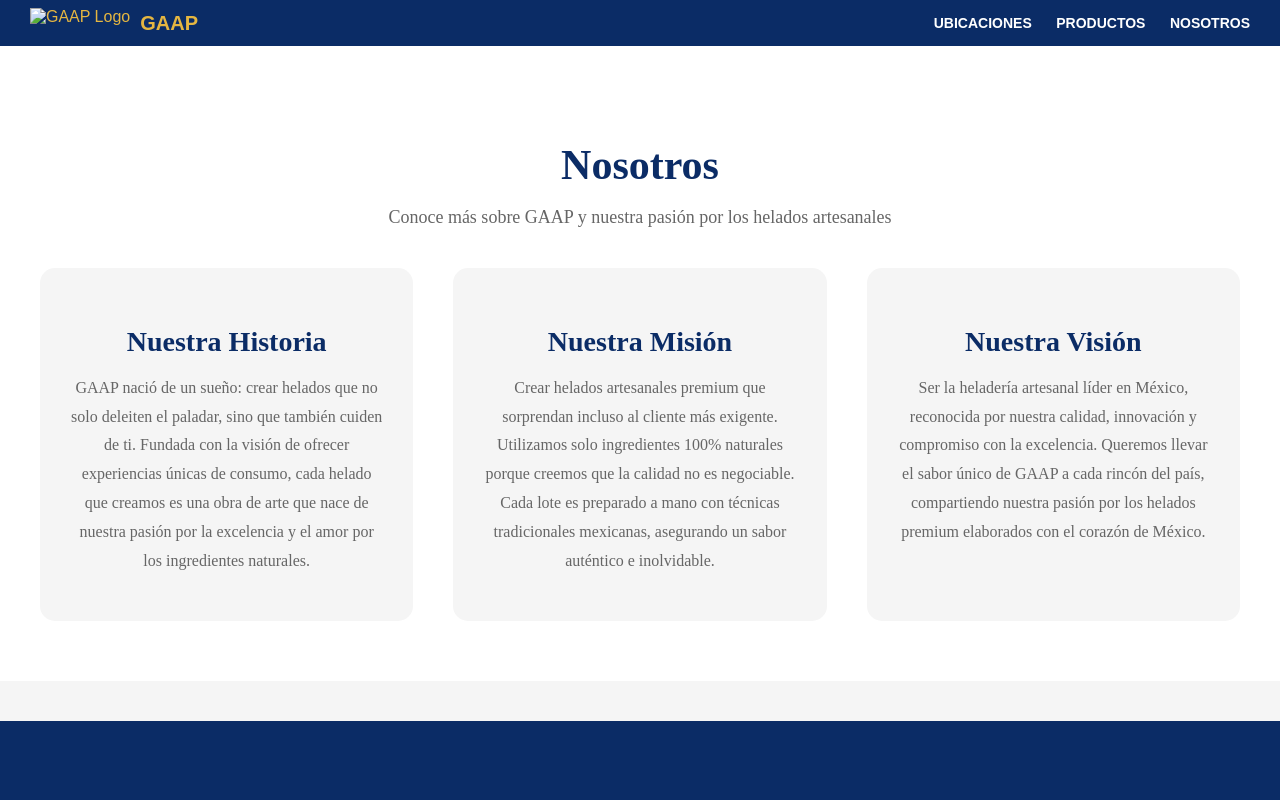
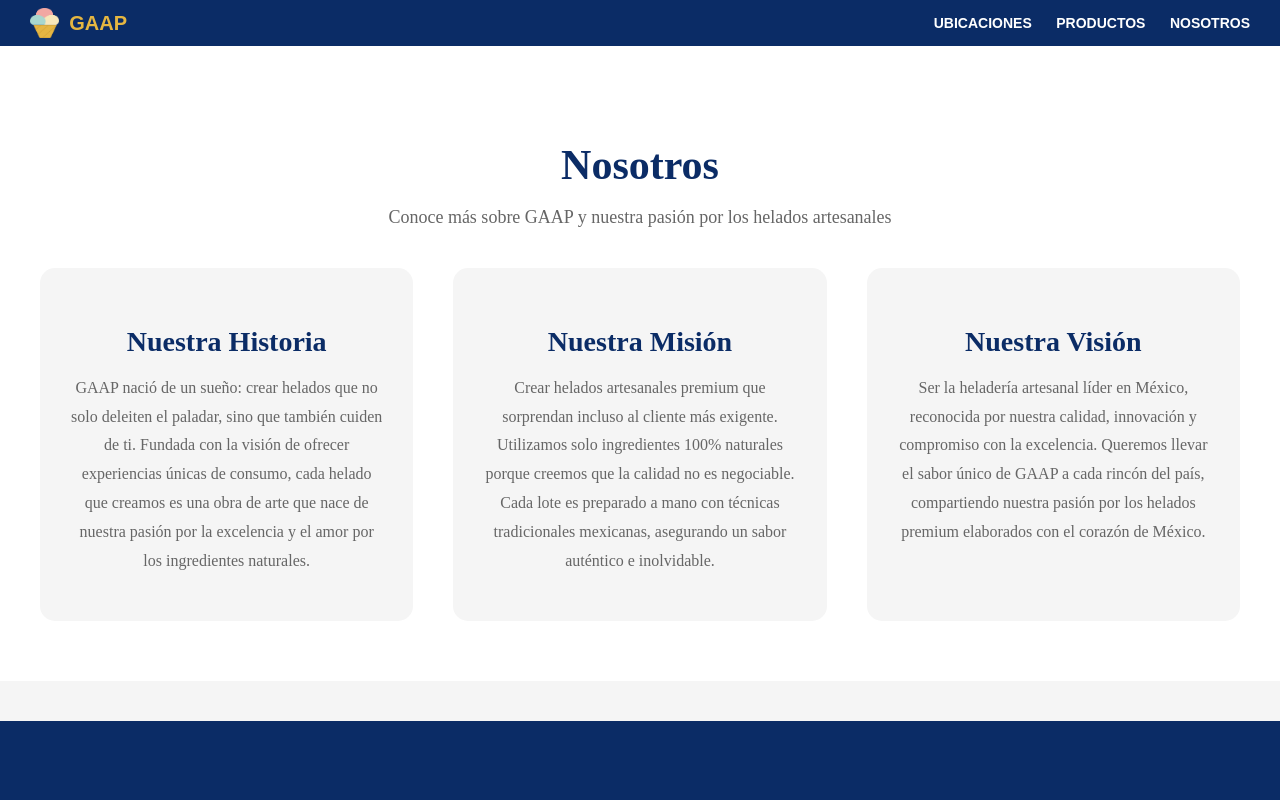
Before and after one commit to Gu1ll3rmo/pagina-web-GaaP, a plain HTML site: page pages/nosotros.html in a window 1280 px wide. Shown: the top 800 px of the page. Drawn offline with Linux system fonts and the light colour scheme; a web font is replaced by a local one.

Commit message:
Add logo on all pages

```diff
--- a/pages/nosotros.html
+++ b/pages/nosotros.html
@@ -63,8 +63,8 @@
 
 <header>
     <div class="logo-container">
-        <a href="landing.html">
-            <img src="https://github.com/Gu1ll3rmo/pagina-web-GaaP/blob/main/pages/landing.html" alt="GAAP Logo">
+        <a href="landing.html" style="text-decoration: none; color: inherit; display: flex; align-items: center; gap: 10px;">
+            <img src="https://raw.githubusercontent.com/Gu1ll3rmo/pagina-web-GaaP/refs/heads/main/fotos/Gapp.png" alt="GAAP Logo">
             <h2>GAAP</h2>
         </a>
     </div>
```
Also changed, not shown: pages/productos.html (+2 -2 lines), pages/ubicaciones.html (+2 -2 lines).
